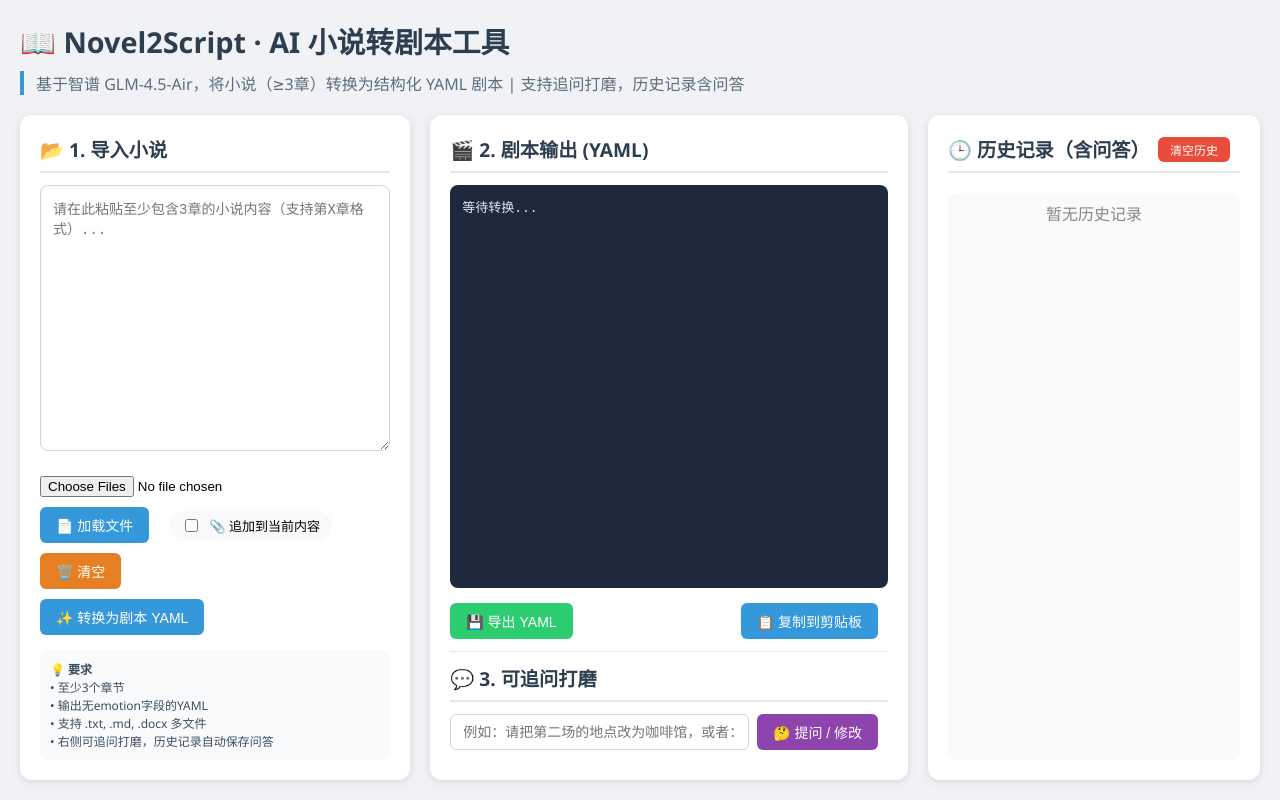
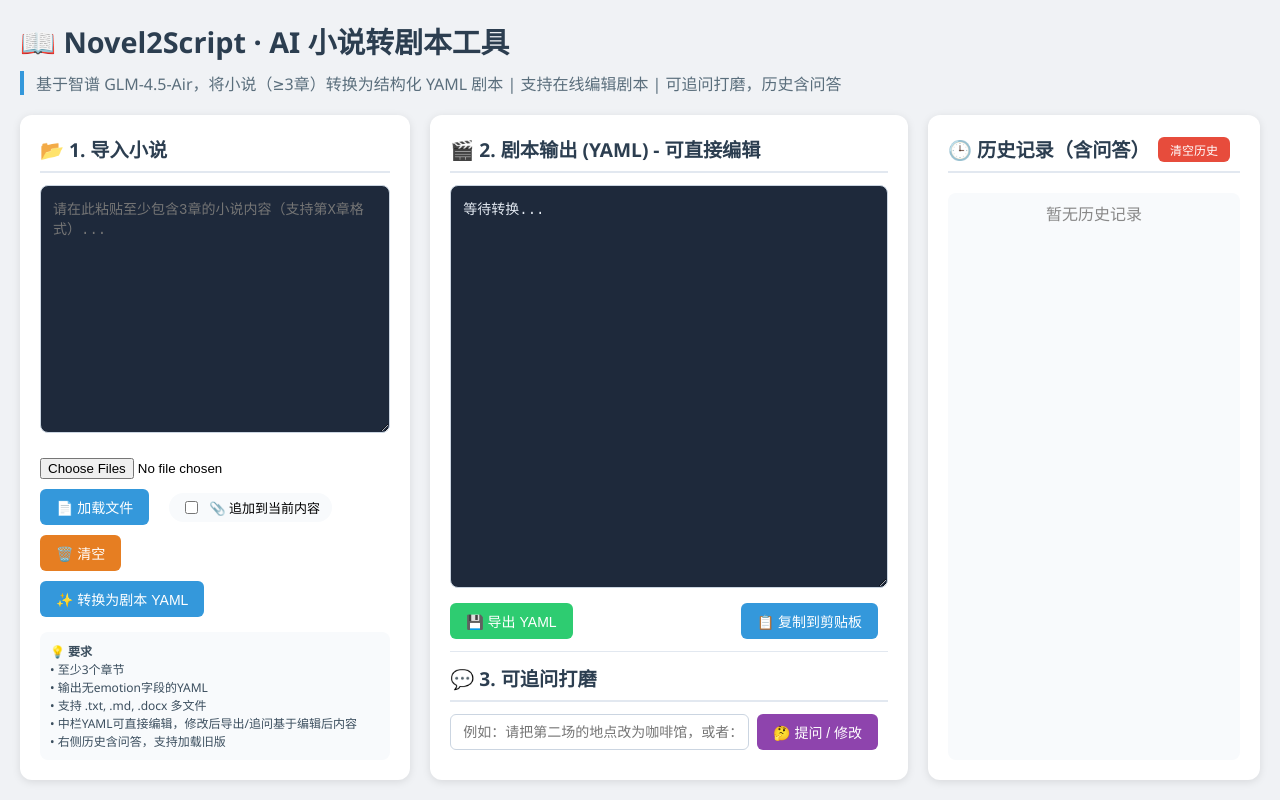
Before and after one commit to Tacita-Ln/Novel2Script, a Flask app: page / in a window 1280 px wide. Run offline with Flask 3, Linux system fonts and the light colour scheme.

Commit message:
综合增强：支持YAML在线编辑

```diff
--- a/app/templates/index.html
+++ b/app/templates/index.html
@@ -3,7 +3,7 @@
 <head>
     <meta charset="UTF-8">
     <meta name="viewport" content="width=device-width, initial-scale=1.0">
-    <title>Novel2Script - 三栏布局：导入 | 剧本 | 历史追问</title>
+    <title>Novel2Script - 三栏布局：导入 | 在线编辑剧本 | 历史追问</title>
     <style>
         * { box-sizing: border-box; }
         body {
@@ -57,7 +57,7 @@
             justify-content: space-between;
             align-items: center;
         }
-        textarea {
+        textarea, .editable-yaml {
             width: 100%;
             flex: 1;
             font-family: 'Courier New', monospace;
@@ -67,6 +67,10 @@
             resize: vertical;
             margin-bottom: 15px;
             font-size: 14px;
+            background: #1e293b;
+            color: #e2e8f0;
+            white-space: pre-wrap;
+            overflow: auto;
         }
         .file-upload {
             margin: 10px 0;
@@ -126,18 +130,6 @@
             display: inline-block;
             margin-left: 10px;
             color: #f39c12;
-        }
-        .yaml-output {
-            background: #1e293b;
-            color: #e2e8f0;
-            font-family: 'Courier New', monospace;
-            font-size: 13px;
-            padding: 12px;
-            border-radius: 8px;
-            overflow: auto;
-            white-space: pre-wrap;
-            flex: 1;
-            margin-bottom: 15px;
         }
         .action-bar {
             display: flex;
@@ -221,7 +213,7 @@
 </head>
 <body>
     <h1>📖 Novel2Script · AI 小说转剧本工具</h1>
-    <div class="sub">基于智谱 GLM-4.5-Air，将小说（≥3章）转换为结构化 YAML 剧本 | 支持追问打磨，历史记录含问答</div>
+    <div class="sub">基于智谱 GLM-4.5-Air，将小说（≥3章）转换为结构化 YAML 剧本 | 支持在线编辑剧本 | 可追问打磨，历史含问答</div>
 
     <div class="three-columns">
         <!-- 左栏：导入区 -->
@@ -248,14 +240,15 @@
                 • 至少3个章节<br>
                 • 输出无emotion字段的YAML<br>
                 • 支持 .txt, .md, .docx 多文件<br>
-                • 右侧可追问打磨，历史记录自动保存问答
+                • 中栏YAML可直接编辑，修改后导出/追问基于编辑后内容<br>
+                • 右侧历史含问答，支持加载旧版
             </div>
         </div>
 
-        <!-- 中栏：输出 + 追问打磨 -->
+        <!-- 中栏：可编辑剧本 + 追问打磨 -->
         <div class="col col-mid">
-            <div class="panel-title">🎬 2. 剧本输出 (YAML)</div>
-            <div id="yamlOutput" class="yaml-output">等待转换...</div>
+            <div class="panel-title">🎬 2. 剧本输出 (YAML) - 可直接编辑</div>
+            <textarea id="yamlOutput" class="editable-yaml" placeholder="等待转换..."></textarea>
             <div class="action-bar">
                 <button id="exportBtn" class="export-btn" disabled>💾 导出 YAML</button>
                 <button id="copyBtn">📋 复制到剪贴板</button>
@@ -291,7 +284,7 @@
         const clearTextBtn = document.getElementById('clearTextBtn');
         const appendModeCheck = document.getElementById('appendMode');
         const convertBtn = document.getElementById('convertBtn');
-        const yamlOutputDiv = document.getElementById('yamlOutput');
+        const yamlOutputTextarea = document.getElementById('yamlOutput');
         const exportBtn = document.getElementById('exportBtn');
         const copyBtn = document.getElementById('copyBtn');
         const loadingMsg = document.getElementById('loadingMsg');
@@ -302,9 +295,22 @@
         const historyListDiv = document.getElementById('historyList');
         const clearHistoryBtn = document.getElementById('clearHistoryBtn');
 
-        let currentYamlString = '';
+        let currentYamlString = '';      // 始终与 textarea 同步
         let currentHistoryId = null;
         let pendingNewYaml = null;
+
+        // 同步 textarea 内容到 currentYamlString
+        function syncYamlFromEditor() {
+            currentYamlString = yamlOutputTextarea.value;
+        }
+        yamlOutputTextarea.addEventListener('input', syncYamlFromEditor);
+
+        // 设置 YAML 内容（同时更新 textarea 和变量）
+        function setYamlContent(newYaml) {
+            currentYamlString = newYaml;
+            yamlOutputTextarea.value = newYaml;
+            exportBtn.disabled = false;
+        }
 
         // ========== 历史记录管理（含问答）==========
         const STORAGE_KEY = 'Novel2Script_history_with_qa';
@@ -426,9 +432,7 @@
             const history = JSON.parse(localStorage.getItem(STORAGE_KEY) || '[]');
             const record = history.find(r => r.id === id);
             if (record) {
-                currentYamlString = record.yaml;
-                yamlOutputDiv.textContent = currentYamlString;
-                exportBtn.disabled = false;
+                setYamlContent(record.yaml);
                 currentHistoryId = id;
                 showError('', true);
                 // 临时提示
@@ -436,7 +440,8 @@
                 msg.textContent = '✅ 已加载历史剧本及关联问答';
                 msg.style.color = '#27ae60';
                 msg.style.fontSize = '12px';
-                document.querySelector(`.history-item[data-id="${id}"] .history-header`).appendChild(msg);
+                const header = document.querySelector(`.history-item[data-id="${id}"] .history-header`);
+                if (header) header.appendChild(msg);
                 setTimeout(() => msg.remove(), 2000);
             }
         }
@@ -528,9 +533,7 @@
                 loadingMsg.textContent = '转换中...';
                 convertBtn.disabled = true;
                 showError('', true);
-                yamlOutputDiv.textContent = '⏳ 正在调用模型...';
-                currentYamlString = '';
-                exportBtn.disabled = true;
+                setYamlContent('⏳ 正在调用模型...');
                 answerBox.style.display = 'none';
                 answerBox.innerHTML = '';
                 pendingNewYaml = null;
@@ -541,17 +544,15 @@
                     const res = await fetch('/convert', { method: 'POST', body: formData });
                     const data = await res.json();
                     if (res.ok && data.yaml) {
-                        currentYamlString = data.yaml;
-                        yamlOutputDiv.textContent = currentYamlString;
-                        exportBtn.disabled = false;
+                        setYamlContent(data.yaml);
                         saveConversionHistory(novel.substring(0, 80), currentYamlString);
                     } else if (data.error_type === 'insufficient_chapters') {
                         const confirm = window.confirm(`⚠️ ${data.error}\n\n是否仍要继续转换？`);
                         if (confirm) await sendConversion(true);
-                        else { yamlOutputDiv.textContent = '❌ 已取消'; showError(data.error); }
+                        else { setYamlContent('❌ 已取消'); showError(data.error); }
                     } else throw new Error(data.error || '转换失败');
                 } catch (err) {
-                    yamlOutputDiv.textContent = `❌ 错误：${err.message}`;
+                    setYamlContent(`❌ 错误：${err.message}`);
                     showError(err.message);
                 } finally {
                     loadingMsg.textContent = '';
@@ -567,7 +568,7 @@
         });
 
         exportBtn.addEventListener('click', () => {
-            if (!currentYamlString) return;
+            if (!currentYamlString || currentYamlString === '等待转换...') return;
             const blob = new Blob([currentYamlString], {type: 'text/yaml'});
             const url = URL.createObjectURL(blob);
             const a = document.createElement('a');
@@ -579,7 +580,7 @@
             URL.revokeObjectURL(url);
         });
         copyBtn.addEventListener('click', async () => {
-            if (!currentYamlString) { showError('无YAML可复制'); return; }
+            if (!currentYamlString || currentYamlString === '等待转换...') { showError('无YAML可复制'); return; }
             try {
                 await navigator.clipboard.writeText(currentYamlString);
                 const original = copyBtn.textContent;
@@ -591,7 +592,7 @@
         askBtn.addEventListener('click', async () => {
             const question = askInput.value.trim();
             if (!question) return alert('请输入问题');
-            if (!currentYamlString) return alert('请先转换小说');
+            if (!currentYamlString || currentYamlString === '等待转换...') return alert('请先转换小说');
             if (!currentHistoryId) return alert('请重新转换或加载历史');
             askBtn.disabled = true;
             answerBox.style.display = 'block';
@@ -616,9 +617,7 @@
                     if (hasYaml) {
                         document.getElementById('applyYamlBtn')?.addEventListener('click', () => {
                             if (pendingNewYaml) {
-                                currentYamlString = pendingNewYaml;
-                                yamlOutputDiv.textContent = currentYamlString;
-                                exportBtn.disabled = false;
+                                setYamlContent(pendingNewYaml);
                                 updateHistoryYaml(currentHistoryId, currentYamlString);
                                 pendingNewYaml = null;
                                 const span = document.createElement('div');
@@ -636,6 +635,8 @@
         });
 
         renderHistory();
+        // 初始占位
+        setYamlContent('等待转换...');
     </script>
 </body>
 </html>
```
